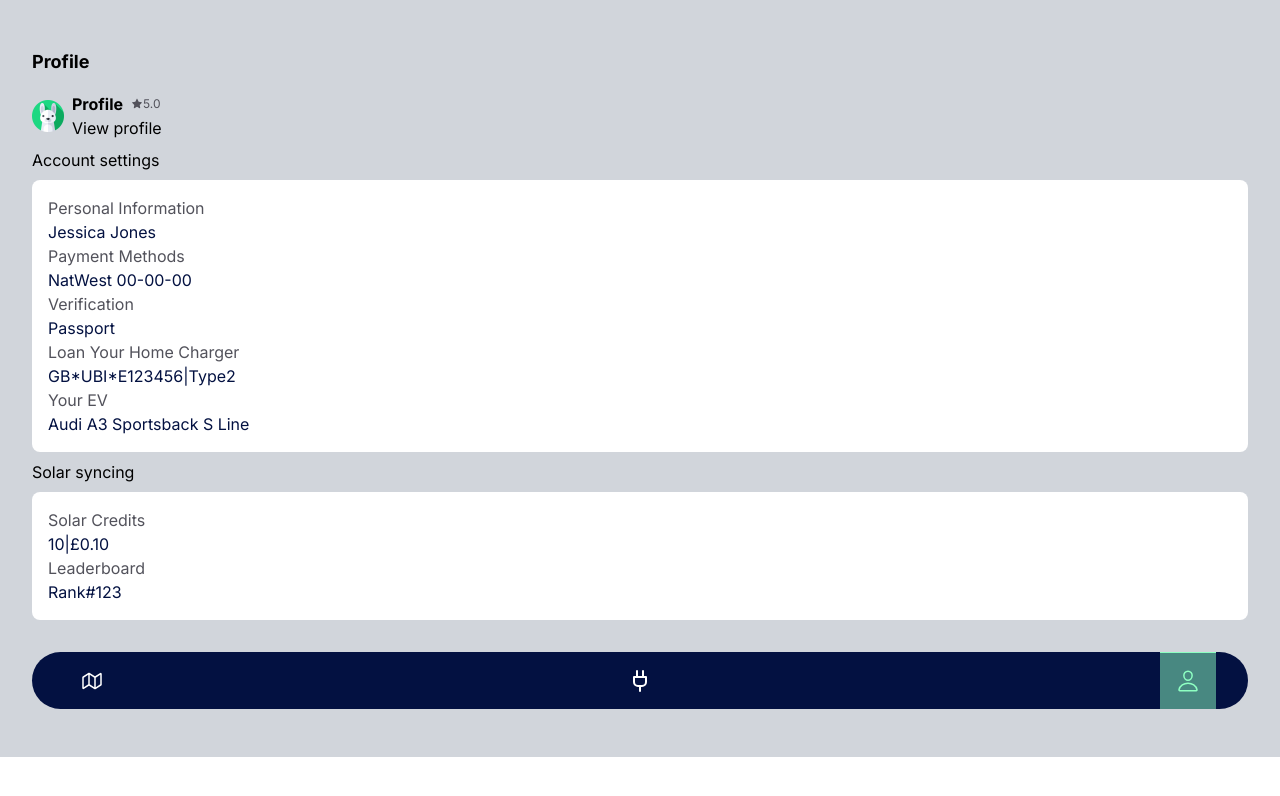
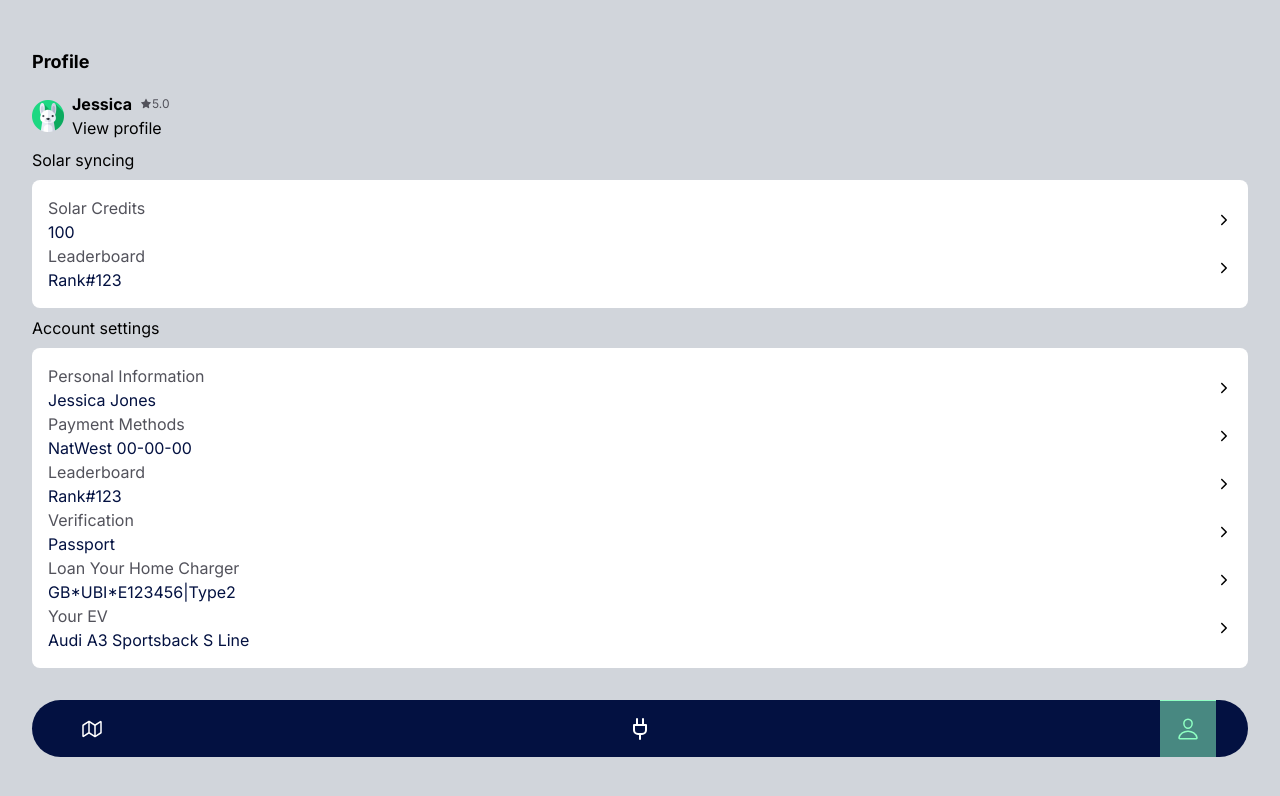
Before and after one commit to solarsync23/solarsync, a Next.js app in the folder solarwebapp/: page /dashboard/profile in a window 1280 px wide. Shown: the top 796 px of the page. Built offline with nearby package versions, Linux system fonts and the light colour scheme.

Commit message:
profile page, added links, and arrows

```diff
--- a/solarwebapp/src/app/dashboard/[profile]/page.tsx
+++ b/solarwebapp/src/app/dashboard/[profile]/page.tsx
@@ -3,7 +3,7 @@ import Navbar from '@/components/Navbar/Navbar';
 import '../../globals.css';
 import Image from 'next/image';
 import {AiFillStar} from 'react-icons/ai';
-
+import InfoBox from '@/components/InfoBox/InfoBox';
 
 
 
@@ -18,7 +18,7 @@ function dashboardPage({params}: any) {
         'verification':'passport',
         'loan':'GB*UBI*E123456|Type2',
         'ev':'Audi A3 sportsback S Line',
-        'solarcredit':'10|£0.10',
+        'solarcredit':'100',
         'leaderboard':'Rank#123'
     }
 
@@ -38,31 +38,25 @@ function dashboardPage({params}: any) {
                     className='mr-2'/>
                     <div>
                         <div className='flex justify-start item-center'>
-                            <p className='capitalize font-bold'>{user}</p>
+                            <p className='capitalize font-bold'>Jessica</p>
                             <p className='text-darkgrey text-xs flex-center ml-2'> <AiFillStar/> 5.0</p>
                         </div>
                         <p>View profile</p>
                     </div>
                 </div>
+                <h2 className='py-2'>Solar syncing</h2>
+                <div className='p-4 rounded-lg bg-white'>
+                    <InfoBox section='solar credits' content={userInfo.solarcredit} href=''/>
+                    <InfoBox section='leaderboard' content={userInfo.leaderboard} href='/leaderboard'/>
+                </div>
                 <h2 className='py-2'>Account settings</h2>
                 <div className='p-4 rounded-lg bg-white capitalize'>
-                    <p className='text-darkgrey'>personal information</p>
-                    <p className='text-darkblue'>{userInfo.personal}</p>
-                    <p className='text-darkgrey'>payment methods</p>
-                    <p className='text-darkblue'>{userInfo.payment}</p>
-                    <p className='text-darkgrey'>verification</p>
-                    <p className='text-darkblue'>{userInfo.verification}</p>
-                    <p className='text-darkgrey'>loan your home charger</p>
-                    <p className='text-darkblue'>{userInfo.loan}</p>
-                    <p className='text-darkgrey'>your EV</p>
-                    <p className='text-darkblue'>{userInfo.ev}</p>
-                </div>
-                <h2 className='py-2'>Solar syncing</h2>
-                <div className='p-4 capitalize rounded-lg bg-white'>
-                    <p className='text-darkgrey'>solar credits</p>
-                    <p className='text-darkblue'>{userInfo.solarcredit}</p>
-                    <p className='text-darkgrey'>leaderboard</p>
-                    <p className='text-darkblue'>{userInfo.leaderboard}</p>
+                <InfoBox section='personal information' content={userInfo.personal} href='/leaderboard'/>
+                <InfoBox section='payment methods' content={userInfo.payment} href='/leaderboard'/>
+                <InfoBox section='leaderboard' content={userInfo.leaderboard} href='/leaderboard'/>
+                <InfoBox section='verification' content={userInfo.verification} href='/leaderboard'/>
+                <InfoBox section='loan your home charger' content={userInfo.loan} href='/leaderboard'/>
+                <InfoBox section='your EV' content={userInfo.ev} href='/leaderboard'/>
                 </div>
             </div>
                 <Navbar activePage='profile'/>
--- a/solarwebapp/src/app/leaderboard/page.tsx
+++ b/solarwebapp/src/app/leaderboard/page.tsx
@@ -2,6 +2,7 @@ import React from 'react';
 import LeaderBox from '@/components/LeaderBox/LeaderBox';
 import {AiOutlineMenu} from 'react-icons/ai';
 import {BsArrowLeft} from 'react-icons/bs';
+import Link from 'next/link';
 
 function leaderPage() {
     const leaders = [
@@ -36,7 +37,7 @@ function leaderPage() {
         <div className='bg-lightgrey'>
             {/** header */}
             <div className='p-4 flex justify-between items-center'>
-                <BsArrowLeft/>
+                <Link href="/dashboard/profile"><BsArrowLeft/></Link>
                 <h1 className='text-center'>LeaderBoard</h1>
                 <AiOutlineMenu/>
             </div>
--- /dev/null
+++ b/solarwebapp/src/components/InfoBox/InfoBox.tsx
@@ -0,0 +1,24 @@
+import React from 'react';
+import Link from 'next/link';
+import {IoIosArrowForward} from 'react-icons/io'
+
+type InfoProp = {
+    section: string;
+    content: string;
+    href: string;
+}
+
+const InfoBox:React.FC<InfoProp> = ({section, content, href}) => {
+
+    return (
+        <Link href={href} className='capitalize flex justify-between items-center'>
+            <div>
+                <p className='text-darkgrey'>{section}</p>
+                <p className='text-darkblue'>{content}</p>
+            </div>
+            <IoIosArrowForward/>
+        </Link>
+    )
+}
+
+export default InfoBox
```
